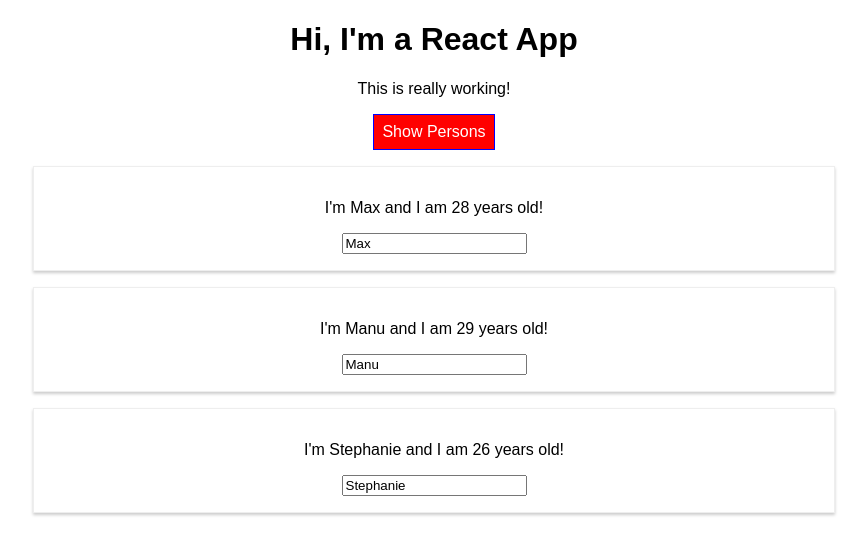
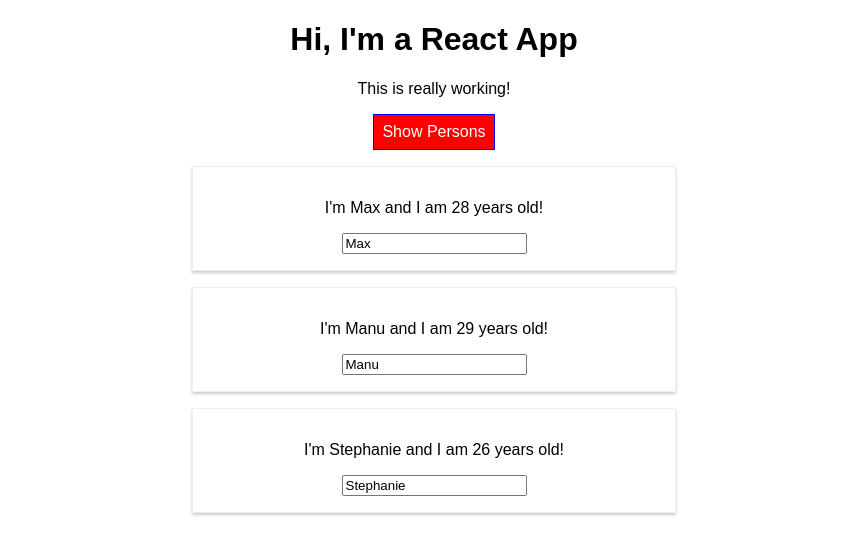
Before and after one commit to gtoshiba011/React-example-person, a React (Create React App) app: page / in a window 1280 px wide. Both pictures are taken after a click on the button "Show Persons". Shown: the top 554 px of the page, without its empty margins (206-1073 px from the left). Built offline with nearby package versions, Linux system fonts and the light colour scheme.

Commit message:
section 4 1. exampe of using radium

```diff
--- a/package.json
+++ b/package.json
@@ -3,9 +3,11 @@
   "version": "0.1.0",
   "private": true,
   "dependencies": {
+    "radium": "^0.19.4",
     "react": "^16.0.0-rc.3",
     "react-dom": "^16.0.0-rc.3",
-    "react-scripts": "1.0.13"
+    "react-scripts": "1.0.13",
+    "styled-components": "^5.1.1"
   },
   "scripts": {
     "start": "react-scripts start",
--- a/src/App.js
+++ b/src/App.js
@@ -1,6 +1,8 @@
 import React, { Component } from "react";
 import "./App.css";
 import Person from "./Person/Person";
+import Radium, { StyleRoot } from "radium";
+// const Radium = require('radium');
 
 class App extends Component {
   state = {
@@ -52,6 +54,10 @@
       border: "1px solid blue",
       padding: "8px",
       cursor: "pointer",
+      ":hover": {
+        backgroundColor: "lightgreen",
+        color: "black",
+      },
     };
 
     let persons = null;
@@ -71,6 +77,10 @@
       );
 
       style.backgroundColor = "red";
+      style[":hover"] = {
+        backgroundColor: "salmon",
+        color: "black",
+      };
     }
 
     let classes = [];
@@ -81,7 +91,9 @@
       classes.push("bold");
     }
 
+    // wrap by <StyleRoot> when return in App
     return (
+      <StyleRoot>
         <div className="App">
           <h1>Hi, I'm a React App</h1>
           <p className={classes.join(" ")}>This is really working!</p>
@@ -90,9 +102,11 @@
           </button>
           {persons}
         </div>
+      </StyleRoot>
     );
     // return React.createElement('div', {className: 'App'}, React.createElement('h1', null, 'Does this work now?'));
   }
 }
 
-export default App;
+export default Radium(App);
+// export default App;
--- a/src/Person/Person.js
+++ b/src/Person/Person.js
@@ -1,10 +1,17 @@
 import React from "react";
+import Radium from "radium";
 
 import "./Person.css";
 
 const person = (props) => {
+  const style = {
+    "@media (min-width: 500px)": {
+      width: "450px",
+    },
+  };
+
   return (
-    <div className="Person">
+    <div className="Person" style={style}>
       <p onClick={props.click}>
         I'm {props.name} and I am {props.age} years old!
       </p>
@@ -14,4 +21,4 @@
   );
 };
 
-export default person;
+export default Radium(person);
```
Also changed, not shown: 1 other file (tests, documents, lock files or other folders). Lines whose indentation alone changed are shown as unchanged.
